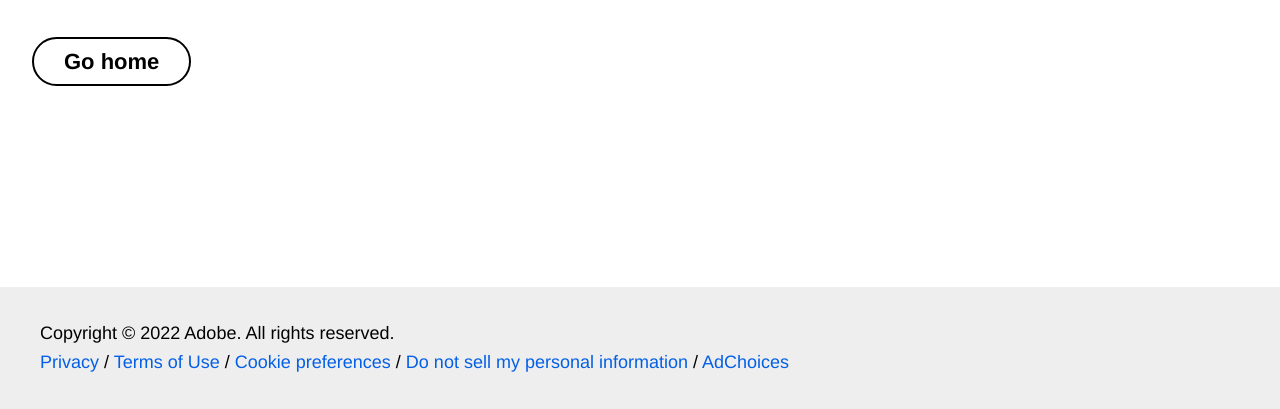
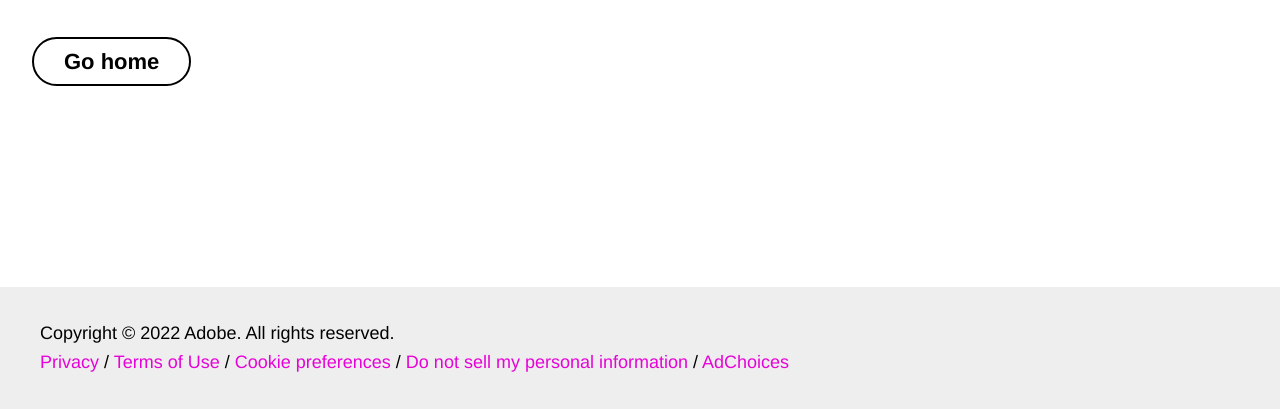
Before and after one commit to baiciluigi/helix-project-bolierplate, a website with bundled scripts: page 404.html in a window 1280 px wide. Shown: the part 513-922 px from the top of the page. Built offline with nearby package versions, Linux system fonts and the light colour scheme; files whose address does not match are found by name.

Commit message:
Update styles.css

```diff
--- a/styles/styles.css
+++ b/styles/styles.css
@@ -12,7 +12,7 @@
 
  :root {
   /* colors */
-  --link-color: #035fe6;
+  --link-color: #e603d7;
   --link-hover-color: #136ff6;
   --background-color: #fff;
   --overlay-background-color: #eee;
```
